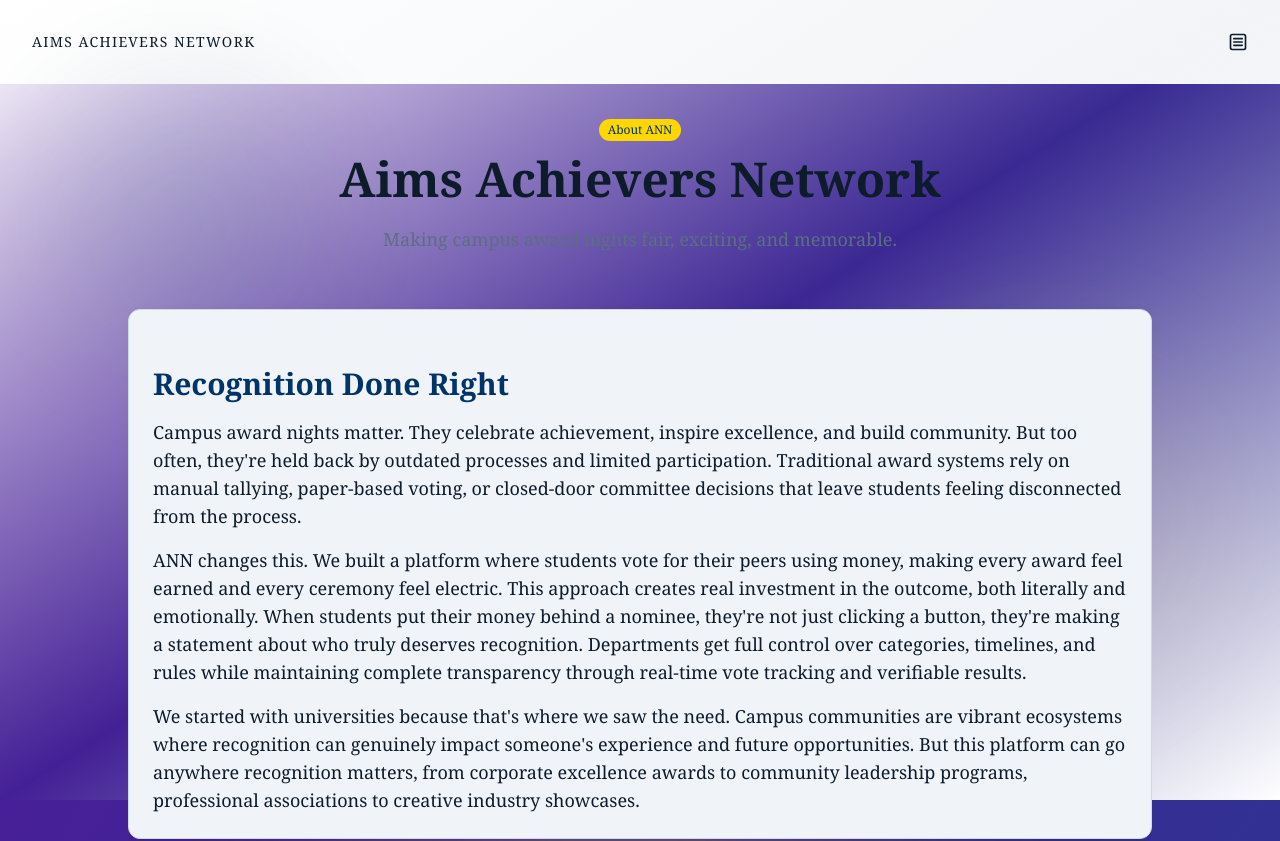
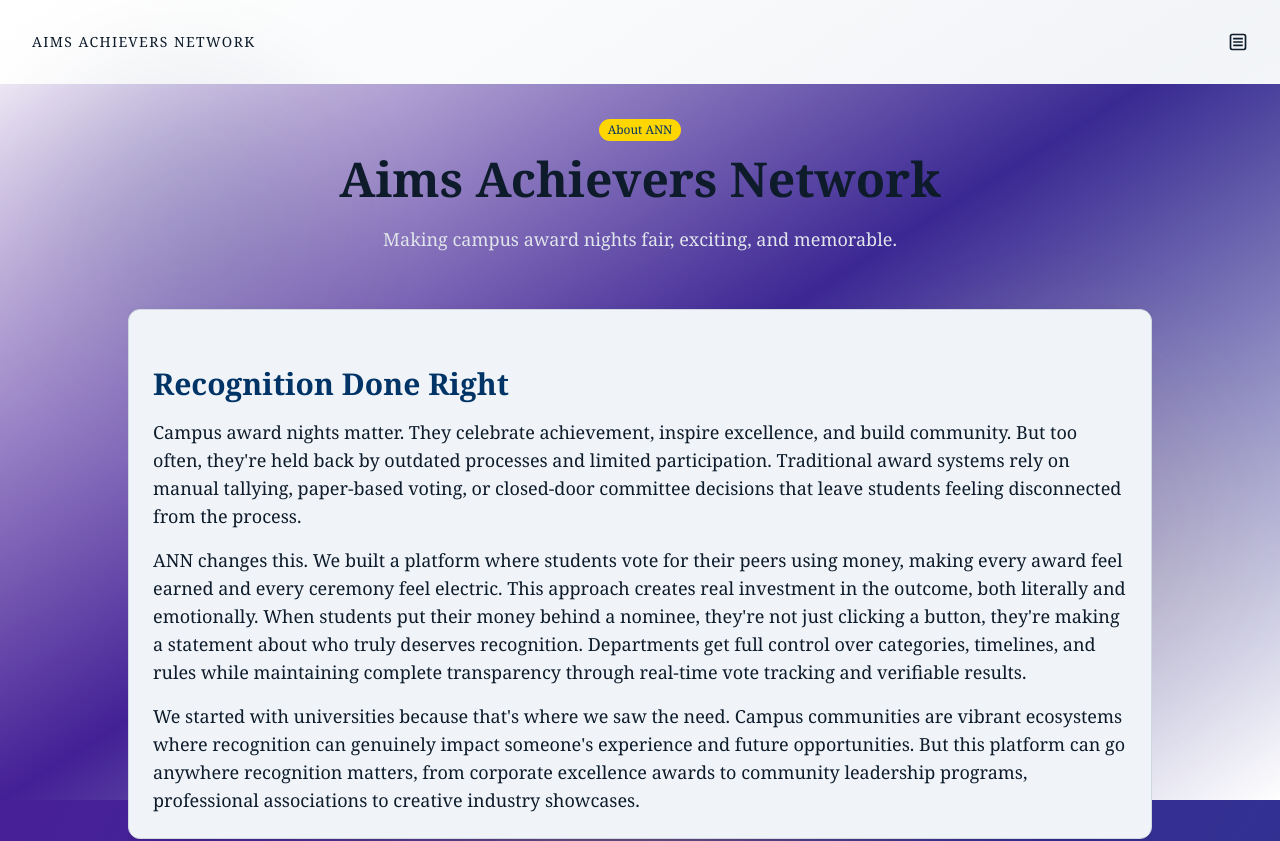
Before and after one commit to inside-aims/Aims_Achievers_Network_v2, a Next.js app: page /about-us in a window 1280 px wide. Shown: the top 841 px of the page. Built offline with nearby package versions, Linux system fonts and the light colour scheme.

Commit message:
Fix subtitle color issue

```diff
--- a/components/features/(static)/about-us/about.tsx
+++ b/components/features/(static)/about-us/about.tsx
@@ -70,7 +70,7 @@ const AboutPage = () => {
             <h1 className="feature-header">
               Aims Achievers Network
             </h1>
-            <p className="feature-subheader">
+            <p className="feature-subheader text-muted dark:text-muted-foreground">
               Making campus award nights fair, exciting, and memorable.
             </p>
           </div>
```
